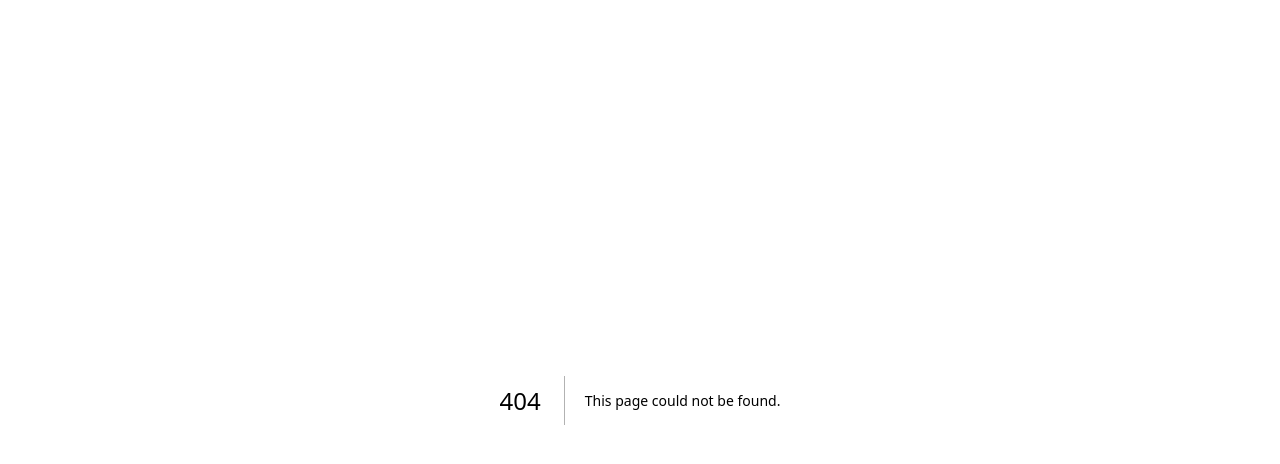
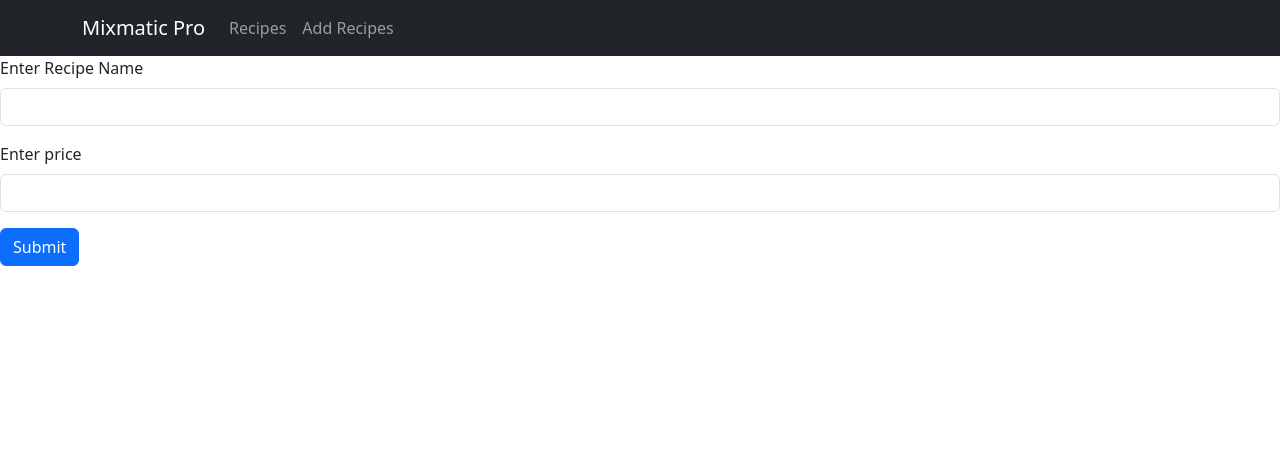
Before and after one commit to HashiruG/mixmatic-web, a Next.js app: page /add-item in a window 1280 px wide. Before the commit this address had no page. Shown: the top 464 px of the page. Built offline with nearby package versions, Linux system fonts and the light colour scheme.

Commit message:
Add routing to pages

```diff
--- a/components/navigation/NavbarItem.js
+++ b/components/navigation/NavbarItem.js
@@ -1,3 +1,5 @@
+import Link from "next/link"
+
 import Container from 'react-bootstrap/Container';
 import Nav from 'react-bootstrap/Nav';
 import Navbar from 'react-bootstrap/Navbar';
@@ -9,8 +11,12 @@ const NavbarItem = () => {
         <Container>
           <Navbar.Brand href="#home">Mixmatic Pro</Navbar.Brand>
           <Nav className="me-auto">
-            <Nav.Link href="#home">Recipes</Nav.Link>
-            <Nav.Link href="#features">Add Recipe</Nav.Link>
+          <Nav.Item>
+          <Link className="nav-link" href="/">Recipes</Link>
+          </Nav.Item>
+          <Nav.Item>
+          <Link className="nav-link" href="/add-item">Add Recipes</Link>
+          </Nav.Item>
           </Nav>
         </Container>
       </Navbar>
--- /dev/null
+++ b/pages/add-item/index.js
@@ -0,0 +1,16 @@
+import NavbarItem from "@/components/navigation/NavbarItem";
+import AddItem from "@/components/addItem/AddItem";
+
+
+const AddItemPage = () => {
+    return(
+        <div>
+            <NavbarItem></NavbarItem>
+            <AddItem firstInput="Enter Recipe Name" secondInput="Enter price"></AddItem>
+
+        </div>
+        )
+
+}
+
+export default AddItemPage;
```
Also changed, not shown: pages/index.js (+6 -1 lines).
